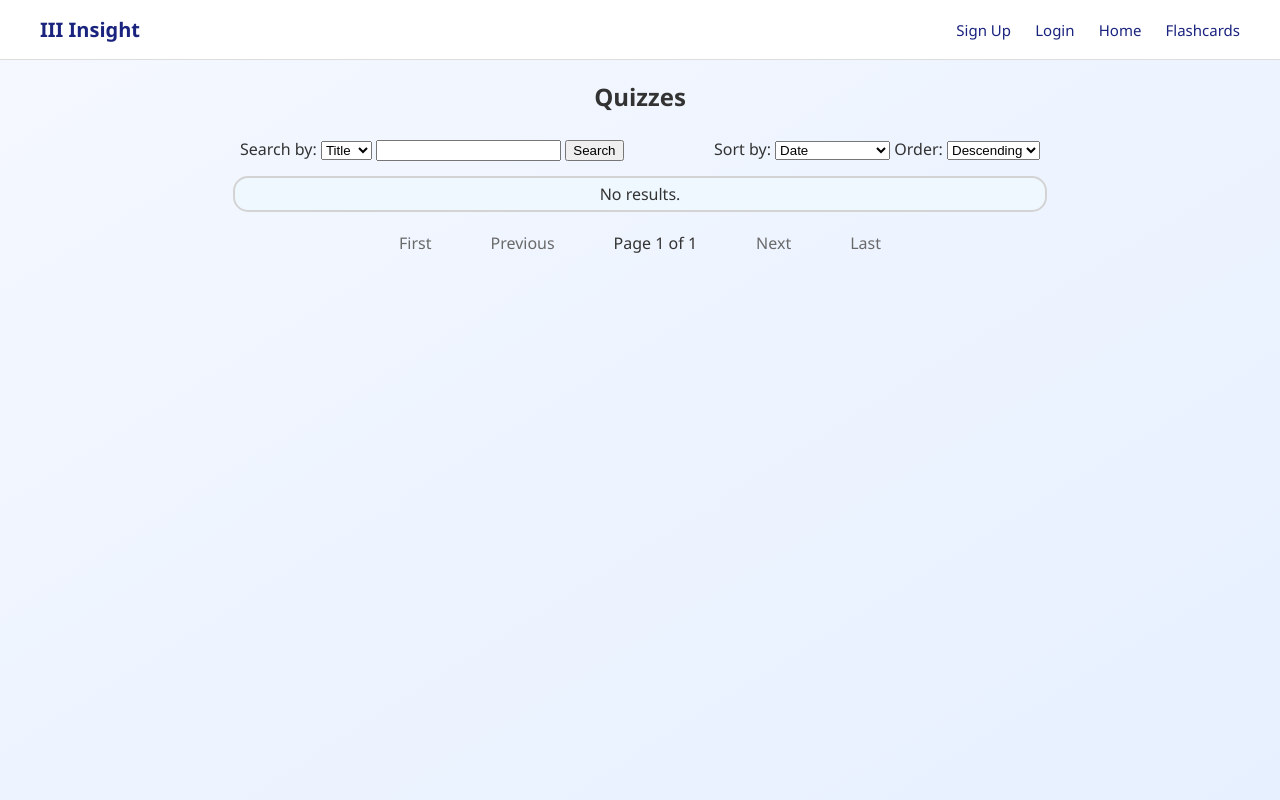
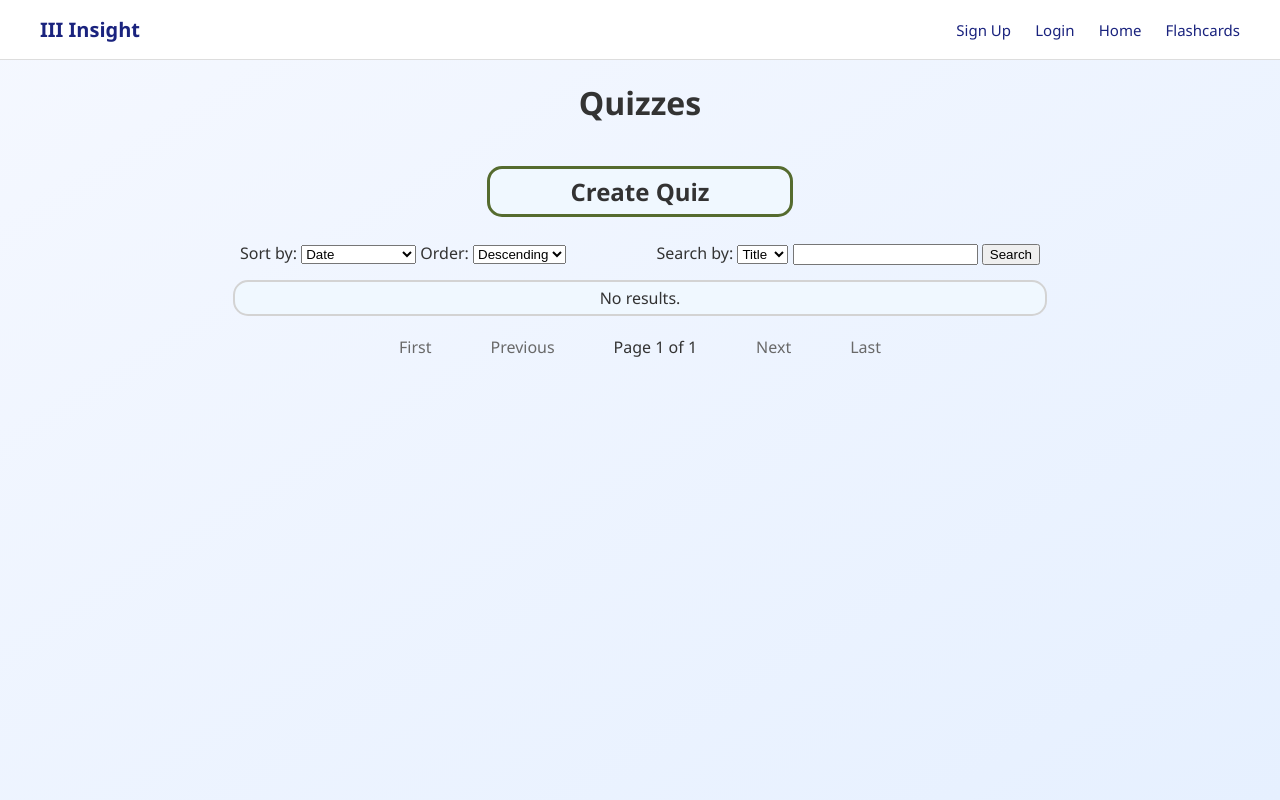
Before and after one commit to BenjaminWray/CSC2033_Team31, a Flask app: page /quizzes in a window 1280 px wide. Run offline with Flask 3, Linux system fonts and the light colour scheme; data that the repository does not hold is empty.

Commit message:
added create quiz button to quizzes page

```diff
--- a/flaskr/static/style.css
+++ b/flaskr/static/style.css
@@ -217,6 +217,21 @@ form input:focus {
   all: revert;
 }
 
+.create-quiz-button {
+  border: 3px solid darkolivegreen;
+  border-radius: 15px;
+  background: aliceblue;
+  width: 300px;
+  line-height: 5px;
+  margin: 20px;
+  text-decoration: none;
+  color: inherit;
+}
+
+.create-quiz-button:hover {
+  border-color: forestgreen;
+}
+
 .quiz-search {
   display: flex;
   flex-direction: row;
--- a/flaskr/templates/quizzes.html
+++ b/flaskr/templates/quizzes.html
@@ -1,25 +1,30 @@
 {% extends "base.html" %}
 {% block content %}
     <div class="quizzes-container">
-        <h2>Quizzes</h2>
+        <h1>Quizzes</h1>
+
+        <a class="create-quiz-button" href="{{ url_for('auth.create_new_quiz') }}">
+            <h2>Create Quiz</h2>
+        </a>
+
         <form method="POST">
             {{ form.hidden_tag() }}
 
             <div class="quiz-search">
-                <div>
-                    <label>{{ form.search_by.label }}</label>
-                    {{ form.search_by }}
-
-                    <label>{{ form.search_query }}</label>
-                    {{ form.submit() }}
-                </div>
-
                 <div>
                     <label>{{ form.sort_by.label }}</label>
                     {{ form.sort_by }}
 
                     <label>{{ form.sort_order.label }}</label>
                     {{ form.sort_order }}
+                </div>
+
+                 <div>
+                    <label>{{ form.search_by.label }}</label>
+                    {{ form.search_by }}
+
+                    <label>{{ form.search_query }}</label>
+                    {{ form.submit() }}
                 </div>
             </div>
         </form>
--- a/flaskr/views.py
+++ b/flaskr/views.py
@@ -207,7 +207,7 @@ def create_new_quiz():
         for _ in range(form.length.data - current_length):
             form.questions.append_entry()
 
-    return render_template("create_quiz.html", form=form)
+    return render_template("create_new_quiz.html", form=form)
 
 # User registration route
 @auth_bp.route('/signup', methods=['GET', 'POST'])
```
Also changed, not shown: flaskr/templates/create_new_quiz.html (renamed from flaskr/templates/create_quiz.html).
